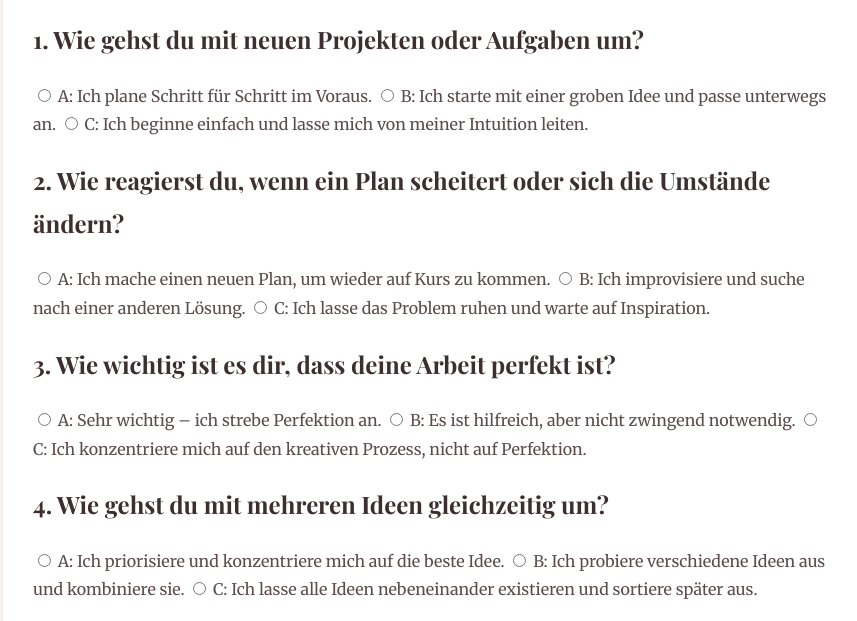
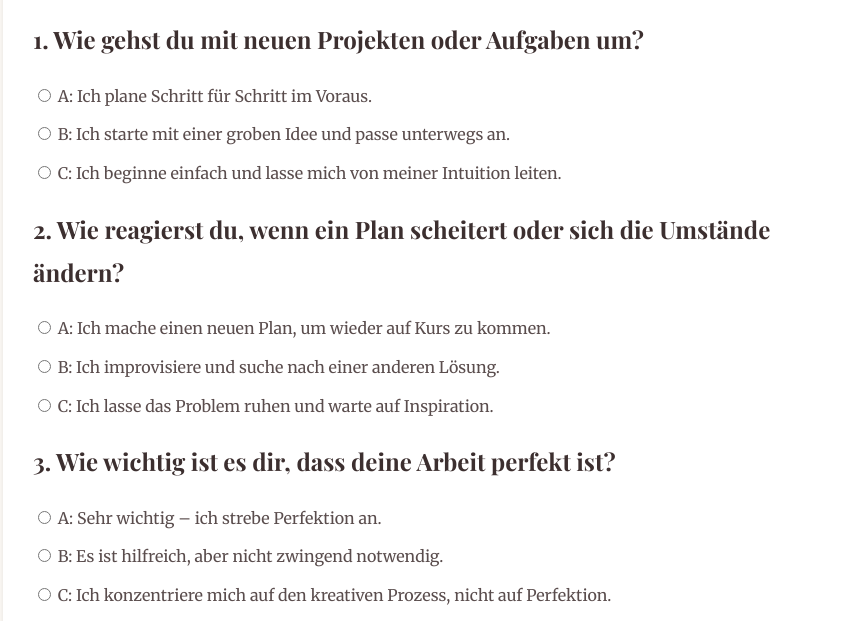
Before and after one commit to autorencoaching/writing-technique-quiz, a plain HTML site: page index.html in a window 1280 px wide. Shown: the part 132-753 px from the top of the page, without its empty margins (207-1064 px from the left). Drawn offline with nearby package versions, Linux system fonts and the light colour scheme.

Commit message:
index.html

```diff
--- a/index.html
+++ b/index.html
@@ -25,6 +25,10 @@
     h1, h2 {
         font-family: 'Playfair Display', serif;
         color: #3c2f2f;
+    }
+    form label {
+        display: block;
+        margin-bottom: 10px; /* Abstand zwischen den Antworten */
     }
     button {
         background-color: #d4a373;
```
Lines whose indentation alone changed are shown as unchanged.
